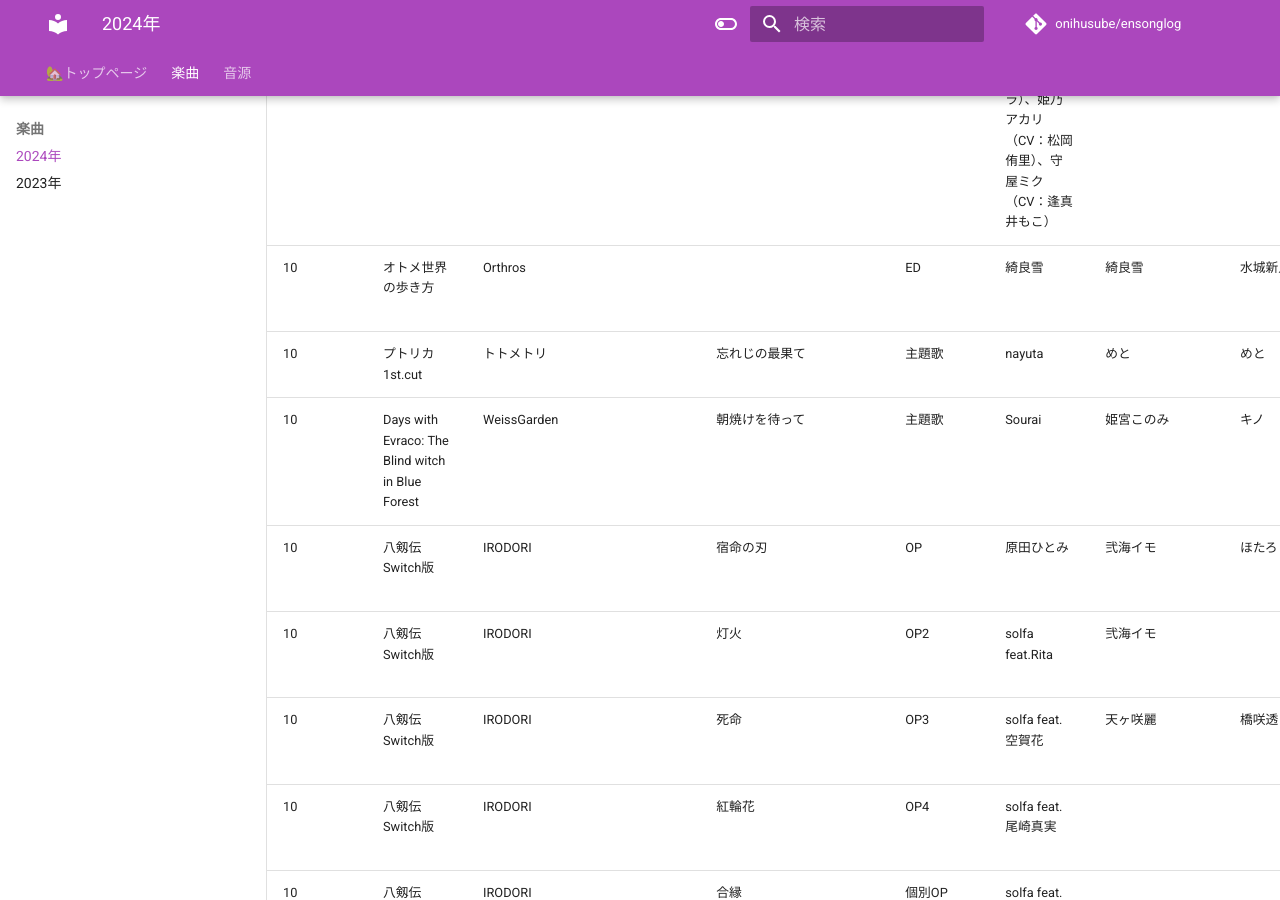
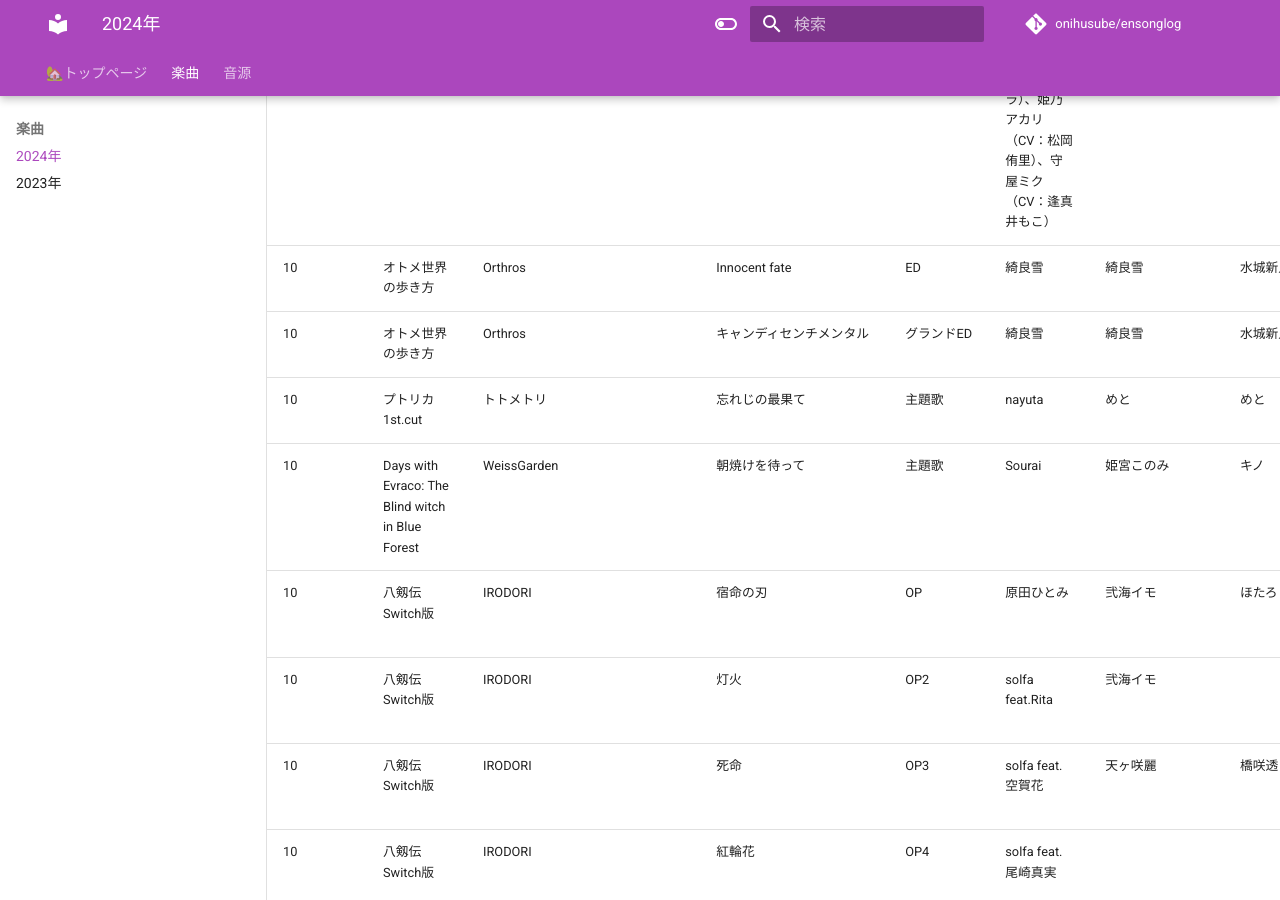
Before and after one commit to onihusube/ensonglog, an MkDocs documentation site: the page built from docs/2024/楽曲.md, in a window 1280 px wide and 900 px high, scrolled down 20180 px. Built offline with MkDocs 1.6.1 and Material for MkDocs 9.7.7, drawn with Linux system fonts in a browser that asks for light colours; comment, search, counter and statistics services are not loaded.

Commit message:
オトメきED追記

```diff
--- a/docs/2024/楽曲.md
+++ b/docs/2024/楽曲.md
@@ -183,7 +183,8 @@ search:
 | 10 | 恋姫†夢想 | BaseSon | 心音 | キャラクターソング | 呂布（CV.井村屋ほのか） | 昼乃街灯 | Arte Refact | Arte Refact | 恋姫†夢想 キャラクターソング vol.5 呂布 | |
 | 10 | 恋姫†夢想 | BaseSon | 深紅の呂旗 -The ONE- | キャラクターソング | 呂布（CV.井村屋ほのか） | ASUKA | たくまる | たくまる | 恋姫†夢想 キャラクターソング vol.5 呂布 | |
 | 10 | オトメ世界の歩き方 | Orthros | 華嵐 | 主題歌 | 片桐ユイ（CV：歩サラ）、姫乃アカリ（CV：松岡侑里）、守屋ミク（CV：逢真井もこ） | 綺良雪 | 水城新人 | 水城新人 | | コーラス: 綺良雪 |
-| 10 | オトメ世界の歩き方 | Orthros |  | ED | 綺良雪 | 綺良雪 | 水城新人 | 水城新人 |  | [少なくとも2曲以上はあるらしい](https://x.com/YUKIxKIRA/status/1849759393275162795) |
+| 10 | オトメ世界の歩き方 | Orthros | Innocent fate | ED | 綺良雪 | 綺良雪 | 水城新人 | 水城新人 |  |  |
+| 10 | オトメ世界の歩き方 | Orthros | キャンディセンチメンタル | グランドED | 綺良雪 | 綺良雪 | 水城新人 | 水城新人 |  |  |
 | 10 | プトリカ 1st.cut | トトメトリ | 忘れじの最果て | 主題歌 | nayuta | めと | めと | めと | [LinkCore](https://linkco.re/QPaRpFE2) |  |
 | 10 | Days with Evraco: The Blind witch in Blue Forest | WeissGarden | 朝焼けを待って | 主題歌 | Sourai | 姫宮このみ | キノ | キノ | [Steam](https://store.steampowered.com/app/3179100/Days_with_Evraco_The_Blind_witch_in_Blue_Forest_Theme_song/) |
 | 10 | 八剱伝 Switch版 | IRODORI | 宿命の刃 | OP | 原田ひとみ | 弐海イモ | ほたろと | | PC版 豪華特装版特典「主題歌＆ED曲マキシシングルCD」 |
```
